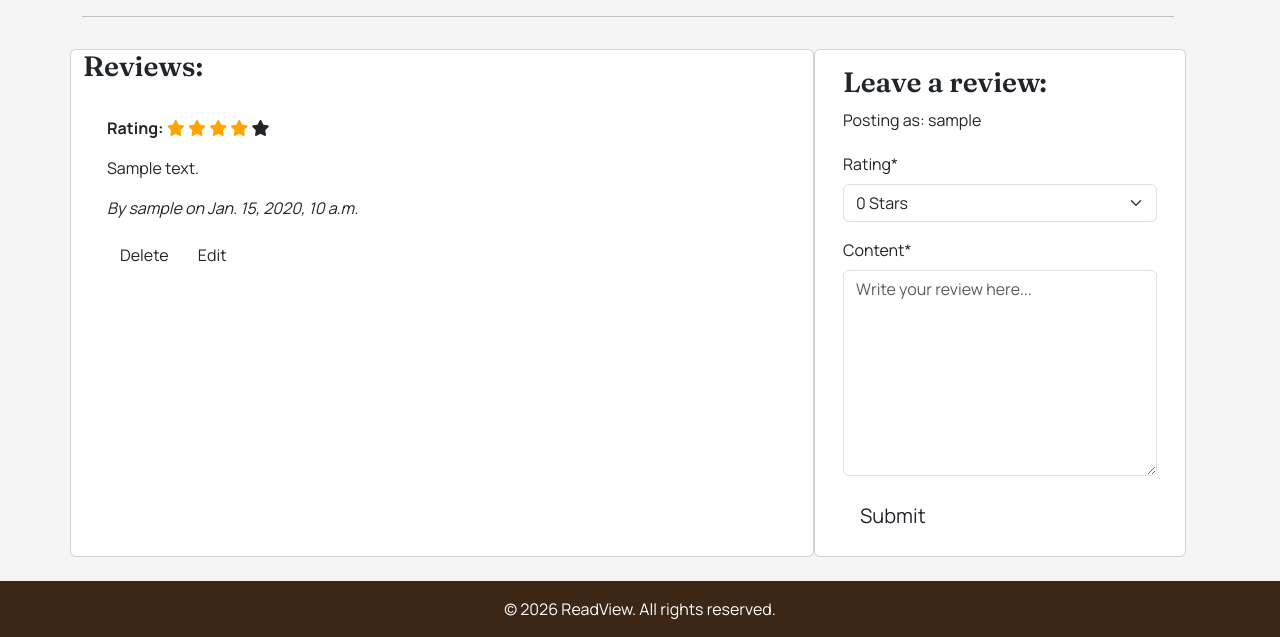
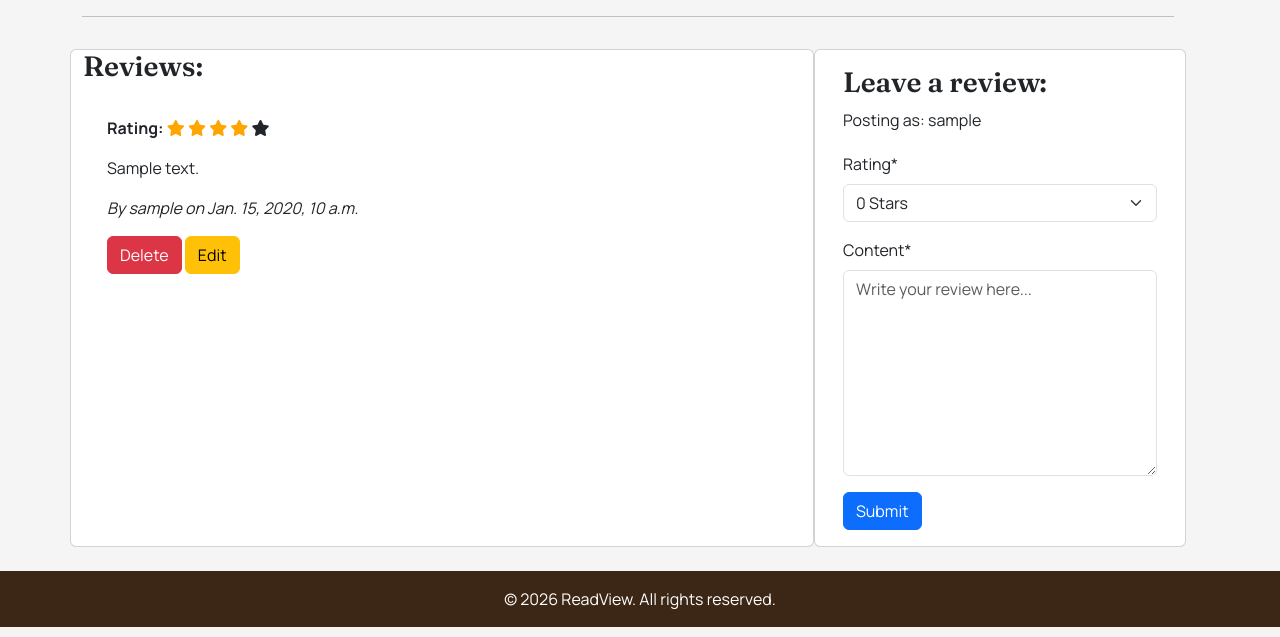
Before and after one commit to hamza-m1/readview, a Django app: a page that uses books/templates/books/book_detail.html in a window 1280 px wide. Shown: the part 504-1141 px from the top of the page. Run offline with Django 4.2, Linux system fonts and the light colour scheme; a user stored in the database is signed in; tables that the repository leaves empty hold one stand-in row (values such as "Sample post"); some libraries are stand-ins or nearby versions.

Commit message:
Style buttons

```diff
--- a/books/templates/books/book_detail.html
+++ b/books/templates/books/book_detail.html
@@ -102,10 +102,10 @@
                         </p>
                         {% endif %}
                         {% if user.is_authenticated and review.reviewer == user %}
-                        <button class="btn btn-delete" review_id="{{ review.id }}">
+                        <button class="btn btn-danger" review_id="{{ review.id }}">
                             Delete
                         </button>
-                        <button class="btn btn-edit" review_id="{{ review.id }}">
+                        <button class="btn btn-warning" review_id="{{ review.id }}">
                             Edit
                         </button>
                         {% endif %}
@@ -122,7 +122,7 @@
                     <form id="reviewForm" method="post" style="margin-top: 1.3em;">
                         {{ review_form | crispy }}
                         {% csrf_token %}
-                        <button id="submitButton" type="submit" class="btn btn-signup btn-lg">Submit</button>
+                        <button id="submitButton" type="submit" class="btn btn-primary">Submit</button>
                     </form>
                     {% else %}
                     <p>Log in to leave a review</p>
--- a/templates/account/login.html
+++ b/templates/account/login.html
@@ -27,7 +27,7 @@
         {% if redirect_field_value %}
         <input type="hidden" name="{{ redirect_field_name }}" value="{{ redirect_field_value }}" />
         {% endif %}
-        <button class="btn" type="submit">{% trans "Sign In" %}</button>
+        <button class="btn btn-primary" type="submit">{% trans "Sign In" %}</button>
       </form>
     </div>
   </div>
--- a/templates/account/logout.html
+++ b/templates/account/logout.html
@@ -21,7 +21,7 @@
         {% if redirect_field_value %}
         <input type="hidden" name="{{ redirect_field_name }}" value="{{ redirect_field_value }}" />
         {% endif %}
-        <button class="btn" type="submit">{% trans 'Sign Out' %}</button>
+        <button class="btn btn-danger" type="submit">{% trans 'Sign Out' %}</button>
       </form>
     </div>
   </div>
--- a/templates/account/signup.html
+++ b/templates/account/signup.html
@@ -30,7 +30,7 @@
         {% if redirect_field_value %}
         <input type="hidden" name="{{ redirect_field_name }}" value="{{ redirect_field_value }}" />
         {% endif %}
-        <button class="btn" type="submit">
+        <button class="btn btn-primary" type="submit">
           {% trans "Sign Up" %} &raquo;</button>
       </form>
     </div>
```
